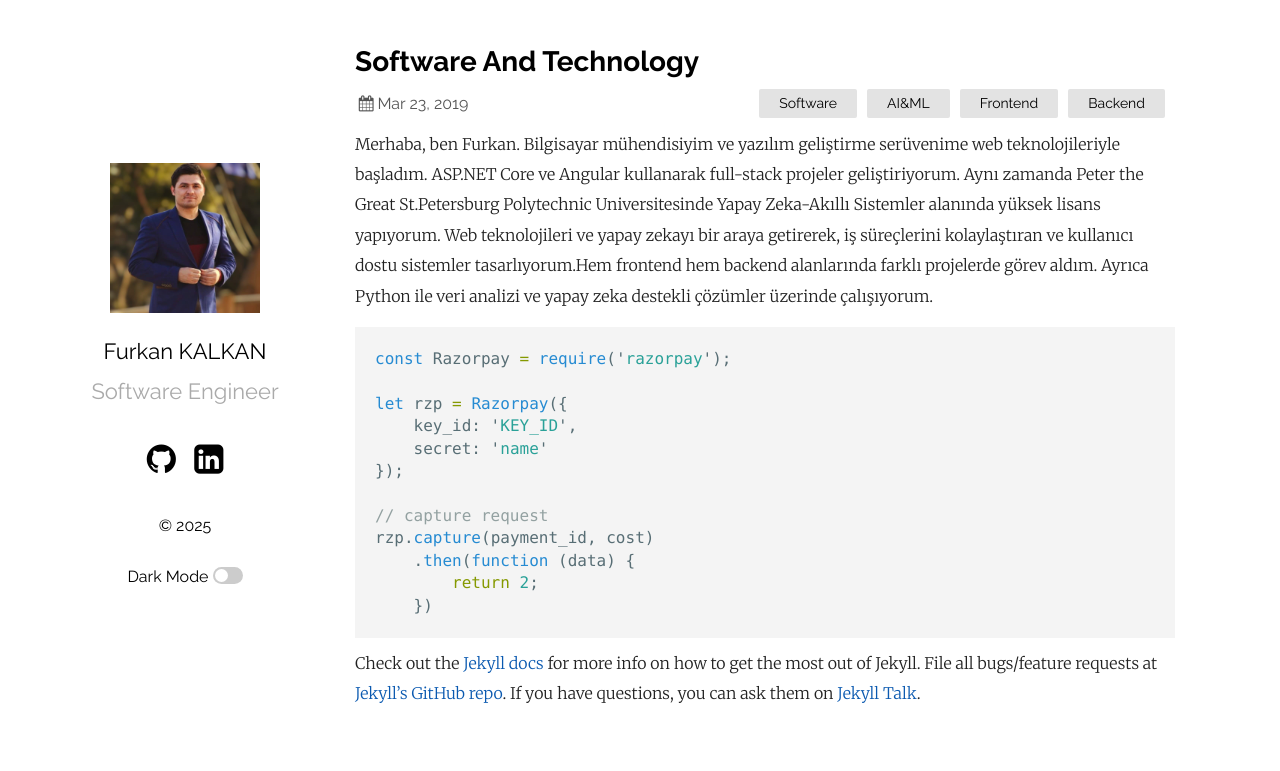
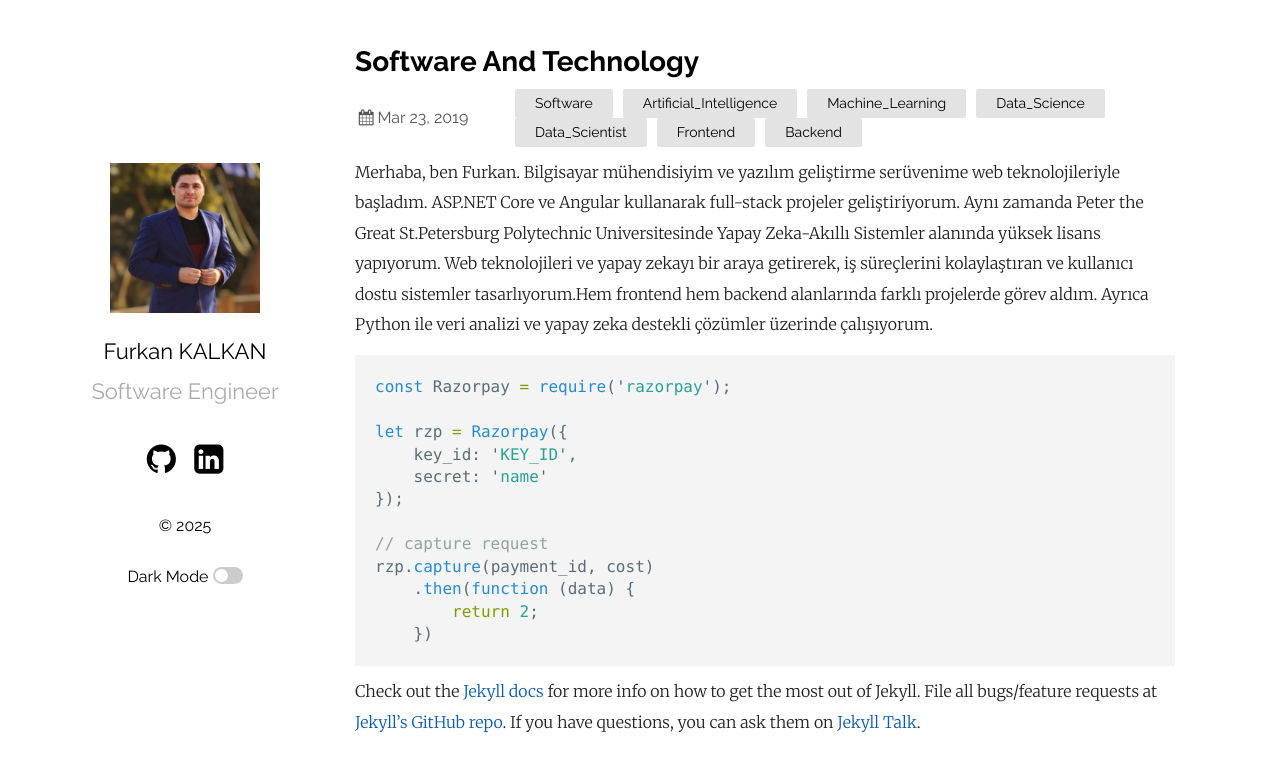
Before and after one commit to Furkan9534/furkan9534.github.io, a Jekyll site: the page built from _posts/2019-03-23-welcome-to-jekyll.markdown, in a window 1280 px wide. Shown: the top 771 px of the page. Built offline with Jekyll 4.4.1, drawn with Linux system fonts in a browser that asks for light colours.

Commit message:
Update 2019-03-23-welcome-to-jekyll.markdown

```diff
--- a/_posts/2019-03-23-welcome-to-jekyll.markdown
+++ b/_posts/2019-03-23-welcome-to-jekyll.markdown
@@ -2,7 +2,7 @@
 layout: post
 title:  "Software And Technology"
 date:   2019-03-23 21:03:36 +0530
-categories: Software AI&ML Frontend Backend
+categories: Software Artificial_Intelligence  Machine_Learning Data_Science Data_Scientist Frontend Backend
 ---
 Merhaba, ben Furkan. Bilgisayar mühendisiyim ve yazılım geliştirme serüvenime web teknolojileriyle başladım. ASP.NET Core ve Angular kullanarak full-stack projeler geliştiriyorum. Aynı zamanda Peter the Great St.Petersburg Polytechnic Universitesinde Yapay Zeka-Akıllı Sistemler alanında yüksek lisans yapıyorum. Web teknolojileri ve yapay zekayı bir araya getirerek, iş süreçlerini kolaylaştıran ve kullanıcı dostu sistemler tasarlıyorum.Hem frontend hem backend alanlarında farklı projelerde görev aldım. Ayrıca Python ile veri analizi ve yapay zeka destekli çözümler üzerinde çalışıyorum.
 
```
